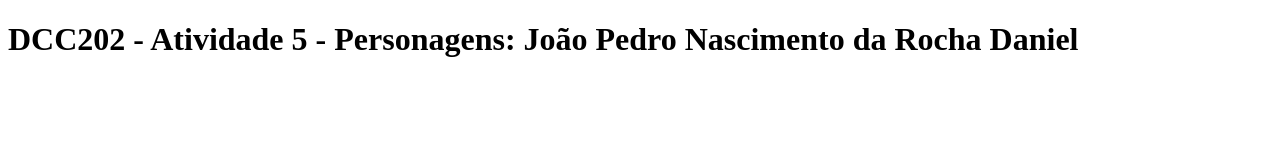
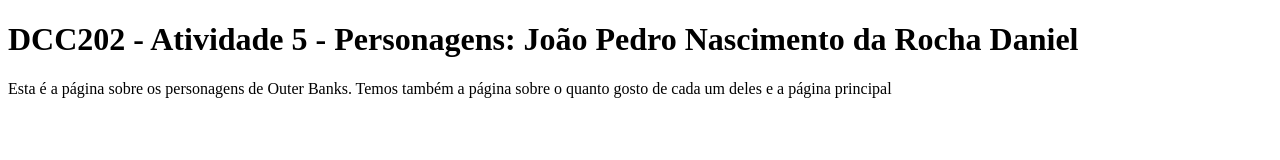
Before and after one commit to ufjf-dcc202/ufjf-dcc202-2023-3-a-atv5-joaopedrodaniel, a website: page personagens.html in a window 1280 px wide. Drawn offline with Linux system fonts and the light colour scheme.

Commit message:
adiciona paragrafo logo após o titulo no main

```diff
--- a/personagens.html
+++ b/personagens.html
@@ -8,6 +8,7 @@
 <body>
     <main>
         <h1>DCC202 - Atividade 5 - Personagens: João Pedro Nascimento da Rocha Daniel</h1>
+        <p>Esta é a página sobre os personagens de Outer Banks. Temos também a página sobre o quanto gosto de cada um deles e a página principal</p>
     </main>
 </body>
 </html>
```
